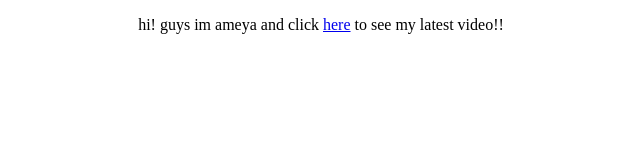
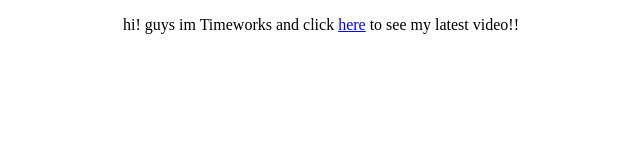
Before and after one commit to SpaceWalkEverywhere/my-latest-video, a plain HTML site: page index.html in a window 1280 px wide. Shown: the whole page, without its empty margins (319-959 px from the left). Drawn offline with Linux system fonts and the light colour scheme.

Commit message:
Add files via upload

```diff
--- a/index.html
+++ b/index.html
@@ -5,7 +5,7 @@
     </head>
     <body>
         <center>
-        <p>hi! guys im ameya and click <a href="https://www.youtube.com/watch?v=dQw4w9WgXcQ" target="_blank">here</a> to see my latest video!!</p>
+        <p>hi! guys im Timeworks and click <a href="https://www.youtube.com/watch?v=dQw4w9WgXcQ&lc=Ugzemy2nvw_7EyaIWj54AaABAg" target="_blank">here</a> to see my latest video!!</p>
     </body>
 </center>
     </html>
```
